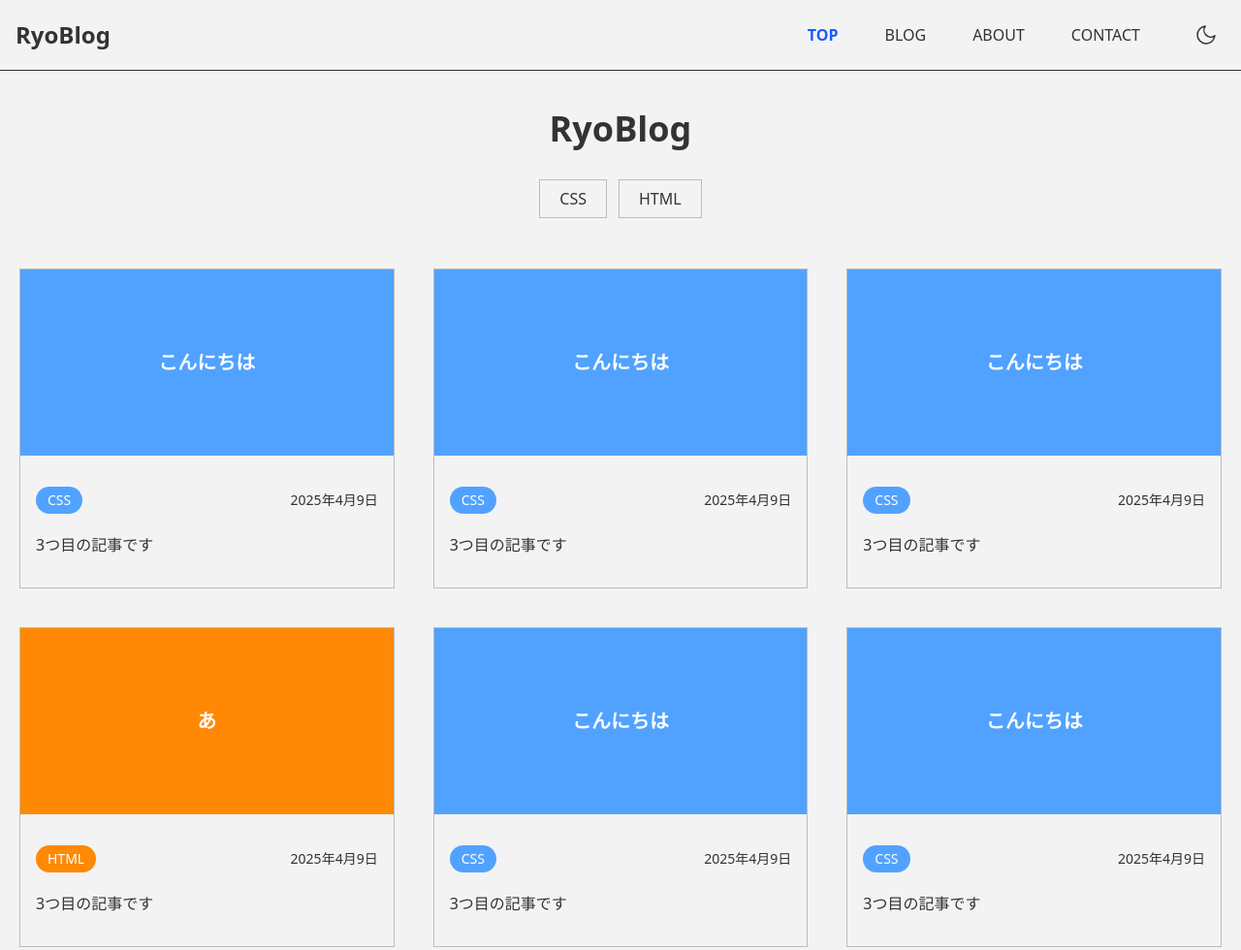
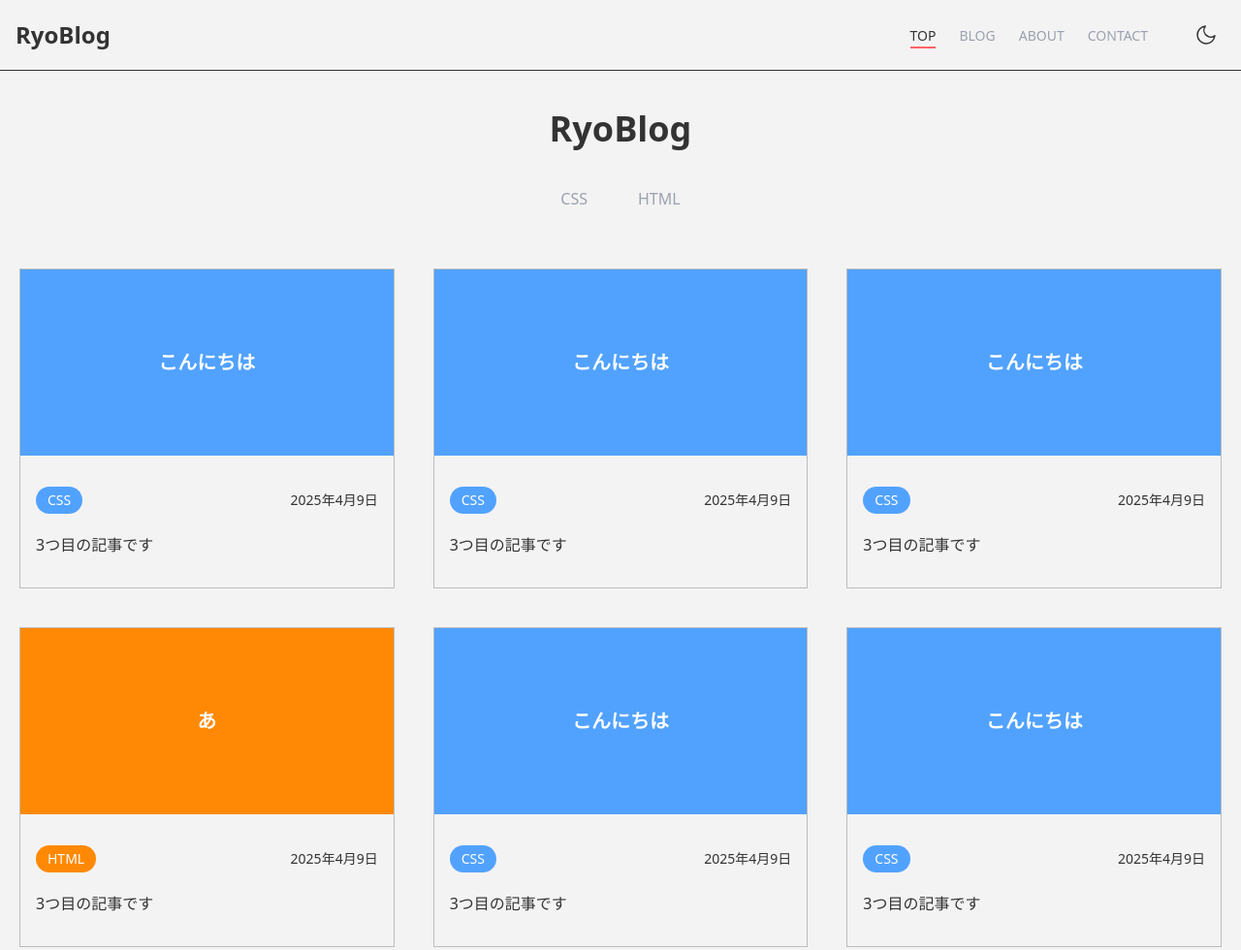
Before and after one commit to ryoma-abe/RyoBlog3, an Astro site: page / in a window 1280 px wide. Shown: the top 980 px of the page at 97% size. Built offline with nearby package versions, Linux system fonts and the light colour scheme; Astro itself is replaced by a stand-in of ours.

Commit message:
LinkButtonコンポーネントのパディングを調整し、CategoryButtonおよびHeaderコンポーネントにホバー効果とアクティブ状態のスタイルを追加。BlogAreaコンポーネントのホバー効果を微調整し、全体のユーザーインターフェースを向上。

```diff
--- a/src/components/Atoms/LinkButton.astro
+++ b/src/components/Atoms/LinkButton.astro
@@ -2,6 +2,6 @@
 const { href } = Astro.props;
 ---
 
-<a href={href} class="px-10 py-4 border">
+<a href={href} class="px-20 py-4 border transition-opacity hover:opacity-70">
   <slot />
 </a>
--- a/src/components/Molecules/CategoryButton.astro
+++ b/src/components/Molecules/CategoryButton.astro
@@ -20,15 +20,24 @@ const uniqueTags = [
         const isActive = currentPath === tagUrl;
 
         return (
-          <li>
+          <li class="relative group">
             <a
               href={tagUrl}
-              class={`px-5 py-2 transition duration-300 border-primary hover:opacity-70 ${
-                isActive ? "bg-gray-300 text-secondary pointer-events-none" : ""
+              class={`px-5 py-2 font-medium transition-colors ${
+                isActive
+                  ? "text-primary pointer-events-none"
+                  : "text-gray-400 group-hover:text-primary"
               }`}
             >
               {tag}
             </a>
+            <span
+              class={`absolute left-0 -bottom-0.5 w-full h-0.5 transition-transform duration-300 ${
+                isActive
+                  ? "bg-red-400"
+                  : "bg-red-400 scale-x-0 group-hover:scale-x-100 origin-left"
+              }`}
+            />
           </li>
         );
       })
--- a/src/components/Molecules/Header.astro
+++ b/src/components/Molecules/Header.astro
@@ -7,6 +7,7 @@ const navItems = [
   { href: "/about", label: "ABOUT" },
   { href: "/contact", label: "CONTACT" },
 ];
+const currentPath = Astro.url.pathname;
 ---
 
 <header class="flex justify-between items-center p-4 border-b">
@@ -14,18 +15,33 @@ const navItems = [
 
   <div class="flex items-center space-x-10">
     <nav class="hidden md:block">
-      <ul class="flex space-x-8">
+      <ul class="flex space-x-6">
         {
-          navItems.map((item) => (
-            <li>
+          navItems.map((item) => {
+            const isActive = currentPath === item.href;
+            return (
+              <li class="relative group">
                 <a
                   href={item.href}
-                class={`p-2 hover:underline ${Astro.url.pathname === item.href ? "font-bold text-blue-600" : ""}`}
+                  class={`pb-2 text-sm font-medium transition-colors ${
+                    isActive
+                      ? "text-primary"
+                      : "text-gray-400 group-hover:text-primary"
+                  }`}
                 >
                   {item.label}
                 </a>
+
+                <span
+                  class={`absolute left-0 -bottom-0.5 w-full h-0.5 transition-all duration-300 ${
+                    isActive
+                      ? "bg-red-400"
+                      : "bg-red-400 scale-x-0 group-hover:scale-x-100 origin-left"
+                  }`}
+                />
               </li>
-          ))
+            );
+          })
         }
       </ul>
     </nav>
--- a/src/components/Organisms/BlogArea.astro
+++ b/src/components/Organisms/BlogArea.astro
@@ -16,7 +16,7 @@ const paginatedPosts = sortedPosts.slice(start, end);
   {
     paginatedPosts.map((post) => {
       return (
-        <div class="border-primary transition duration-300 hover:scale-105 hover:shadow-lg">
+        <div class="border-primary transition duration-300 hover:scale-102 hover:shadow-lg">
           <a href={`/${post.slug}`} class="block">
             <div
               class={`h-48 flex items-center justify-center text-white text-center ${getTagColor(post.data.tags?.[0] || "その他")}`}
```
Lines whose indentation alone changed are shown as unchanged.
